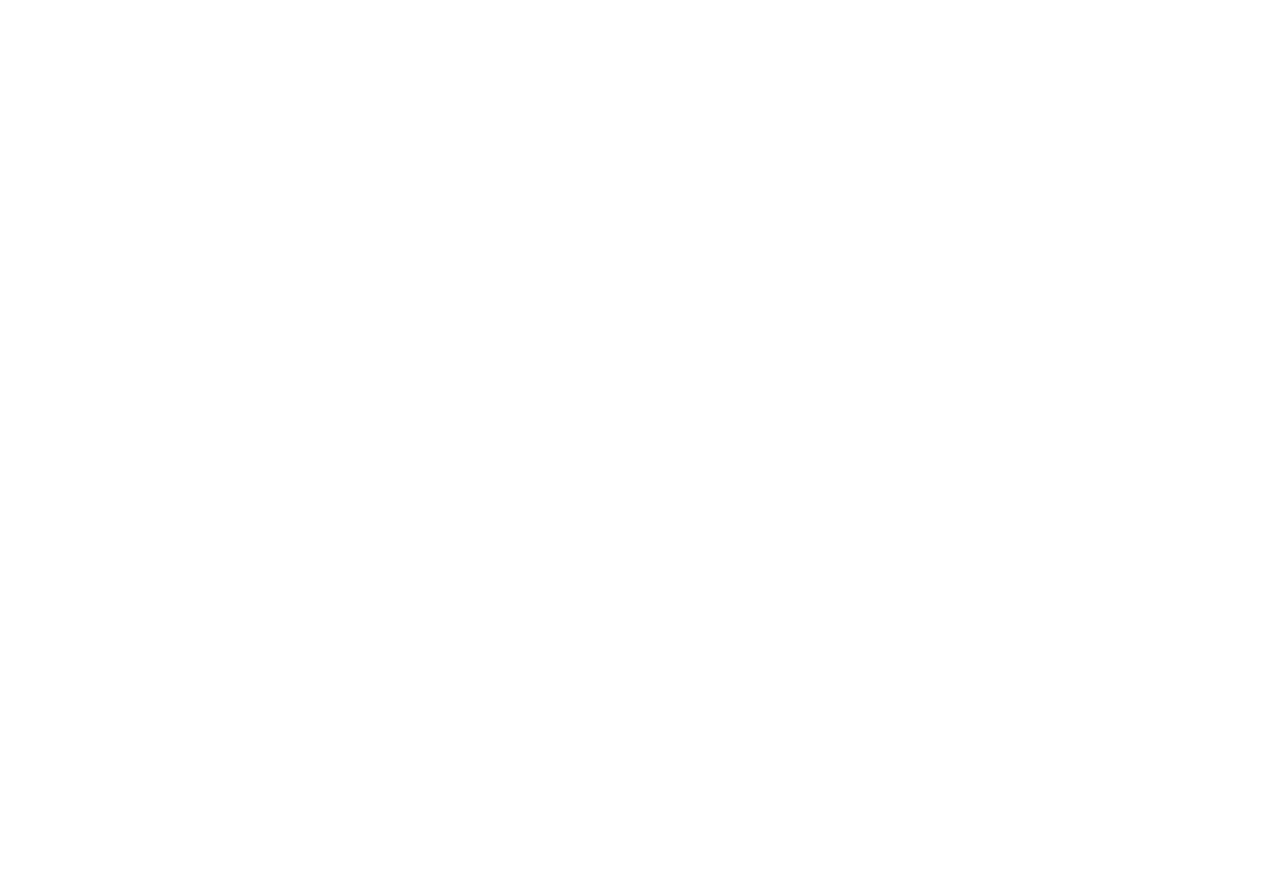
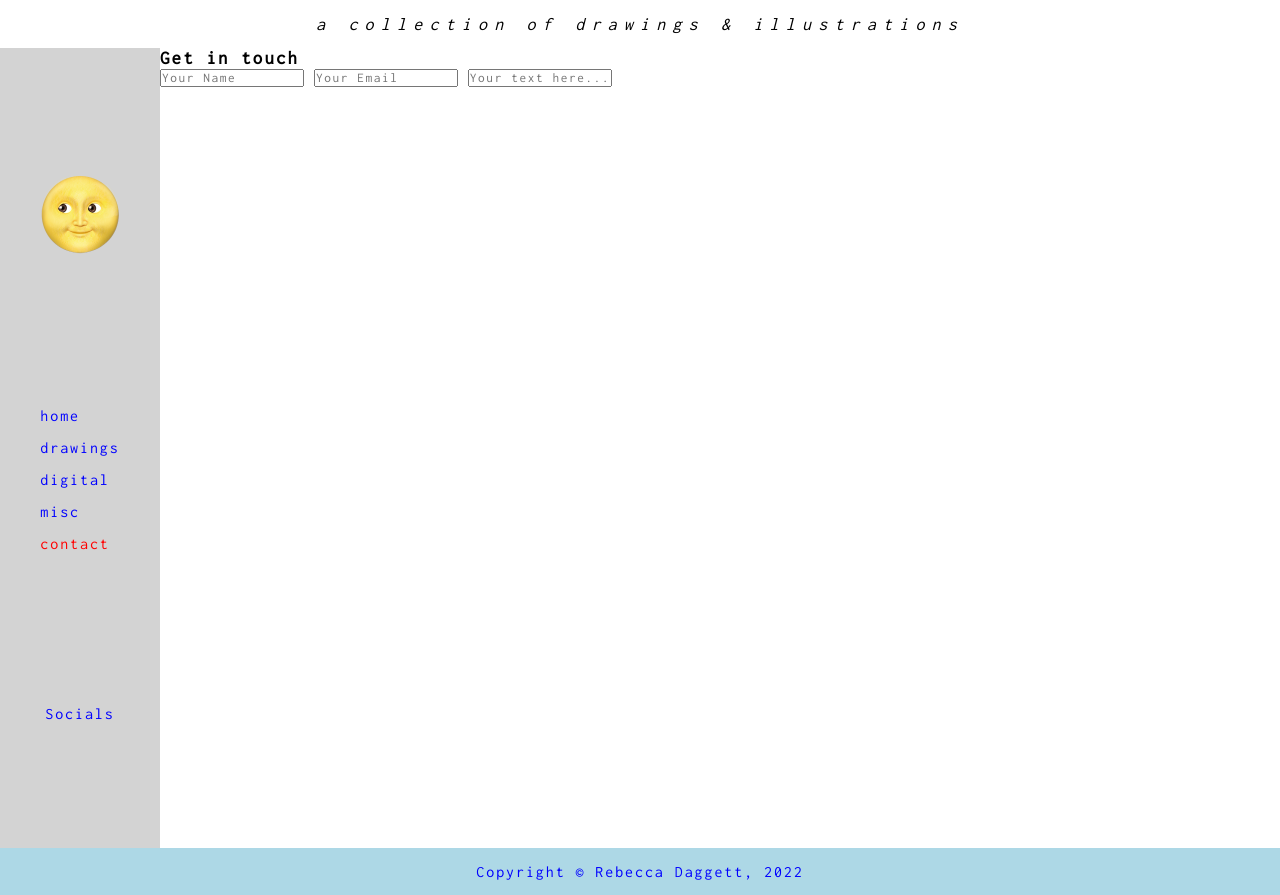
Before and after one commit to daggettt/Art-portfolio, a plain HTML site: page pages/contact.html in a window 1280 px wide. Before the commit the page ends 800 px from the top, so only its background shows below. Drawn offline with Linux system fonts and the light colour scheme.

Commit message:
Add contact form barebones, add href links to each page and change <a> styling for inactive and active links.

```diff
--- a/pages/contact.html
+++ b/pages/contact.html
@@ -0,0 +1,44 @@
+<!DOCTYPE html>
+<html lang="en">
+<head>
+  <meta charset="UTF-8">
+  <meta http-equiv="X-UA-Compatible" content="IE=edge">
+  <meta name="viewport" content="width=device-width, initial-scale=1.0">
+  <link rel="stylesheet" href="/styles.css">
+  <link rel="icon" type="image/png" href="/favicon-32x32.png" sizes="32x32" />
+  <link rel="icon" type="image/png" href="/favicon-16x16.png" sizes="16x16" />
+
+  <title>Contact</title>
+</head>
+<body>
+  <header>a collection of drawings & illustrations</header>
+  <main>
+    <aside>
+      <img src="/images/full-moon-with-face_1f31d.png" width="80" alt="moon emoji.">
+      <nav>
+          <ul>
+            <a href="/index.html">home</a>
+            <a href="/pages/drawings.html">drawings</a>
+            <a href="/pages/digital.html">digital</a>
+            <a href="/pages/misc.html">misc</a>
+            <a style="color:red">contact</a>
+          </ul>
+      </nav>
+      <div>Socials</div>
+    </aside>
+    <div>
+      <form>
+        <h3>Get in touch</h3>
+        <input type="text" id="name" placeholder="Your Name" required>
+        <input type="email" id="email" placeholder="Your Email" required>
+        <input type="text" id="textfield" placeholder="Your text here..." required>
+      </form>
+    </div>
+  </main>
+
+  <footer>
+    Copyright &copy Rebecca Daggett, 2022
+  </footer>
+
+</body>
+</html>
--- a/styles.css
+++ b/styles.css
@@ -38,14 +38,23 @@ aside {
   align-items: center;
 
   background-color: lightgray;
+  color: blue;
 }
 
 nav ul{
-  color: blue;
   display: flex;
   flex-direction: column;
   justify-content: space-between;
   gap: 15px;
+}
+
+a {
+  text-decoration: none;
+  color: blue;
+}
+
+a:active {
+  color: blue;
 }
 
 .art {
```
Also changed, not shown: index.html (+5 -5 lines), pages/digital.html (+40 -0 lines), pages/drawings.html (+42 -0 lines), pages/misc.html (+40 -0 lines).
